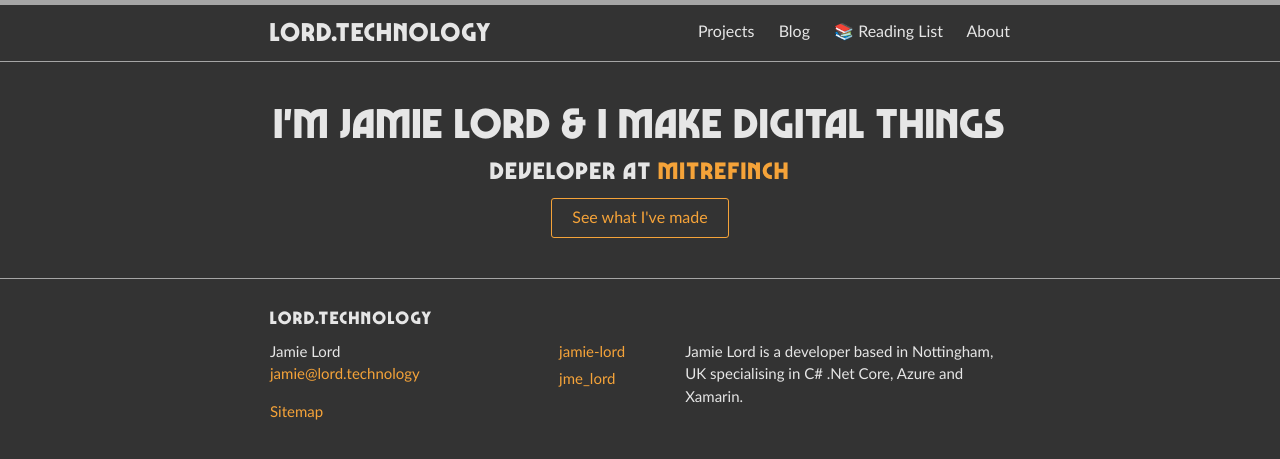
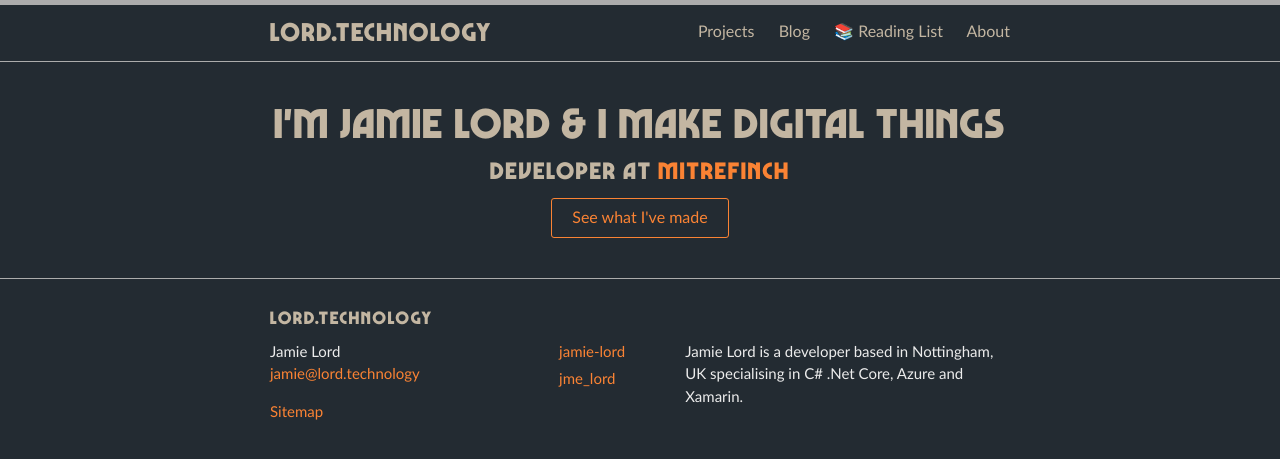
Before and after one commit to jamie-lord/Lord.technology, a Jekyll site: the page built from index.md, in a window 1280 px wide. Shown: the top 459 px of the page. Built offline with Jekyll 4.4.1, drawn with Linux system fonts in a browser that asks for light colours.

Commit message:
Playing with colour scheme

```diff
--- a/_sass/minima.scss
+++ b/_sass/minima.scss
@@ -19,12 +19,12 @@ $base-line-height: 1.5 !default;
 
 $spacing-unit:     30px !default;
 
-$text-color:       #e6e6e6 !default;
-$background-color: #333333 !default;
-$brand-color:      #f5a339 !default;
-$selection-color:  #575757 !default;
+$text-color:       #C3B6A2 !default;
+$background-color: #232B32 !default;
+$brand-color:      #FA8334 !default;
+$selection-color:  #424B54 !default;
 
-$grey-color:       #e6e6e6 !default;
+$grey-color:       #ECECEC !default;
 $grey-color-light: lighten($grey-color, 40%) !default;
 $grey-color-dark:  darken($grey-color, 25%) !default;
 
```
